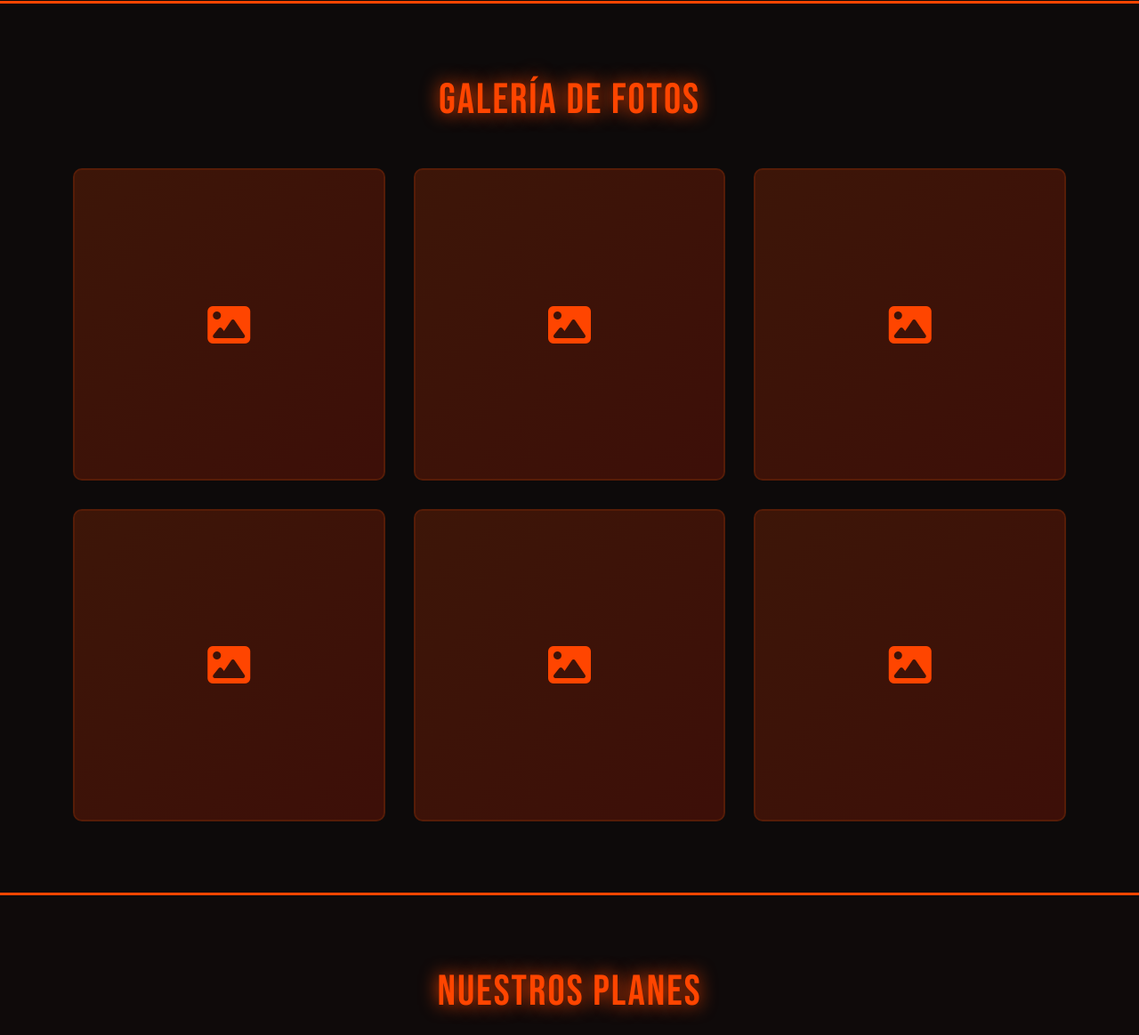
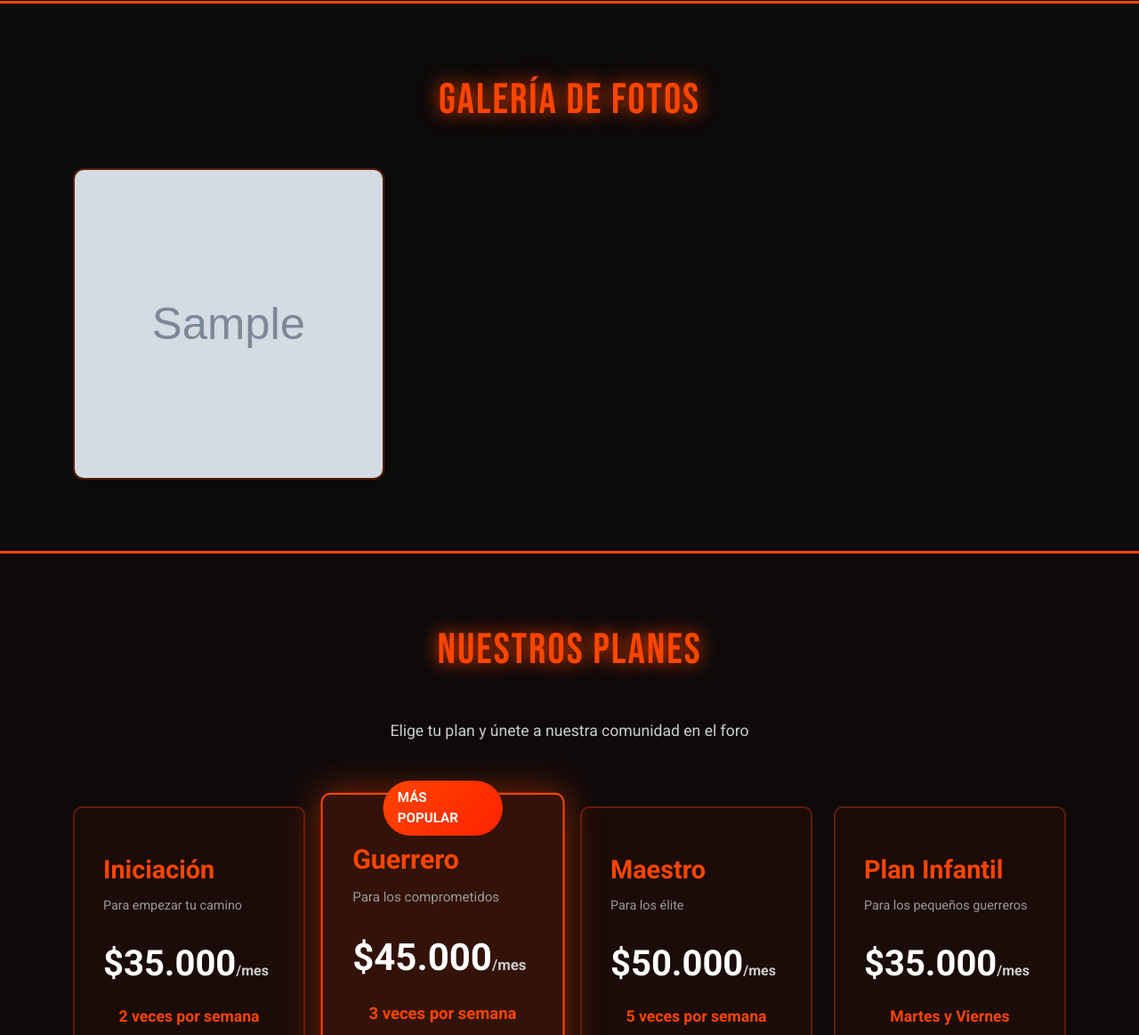
Before and after one commit to benjaminneira01/Web-temple, a Django app: page / in a window 1280 px wide. Shown: the part 1802-2965 px from the top of the page at 89% size. Run offline with Django 5.2, Linux system fonts and the light colour scheme; tables that the repository leaves empty hold one stand-in row (values such as "Sample post"); grey boxes marked "Sample" are stand-in pictures.

Commit message:
galeria de fotos dinamica

```diff
--- /dev/null
+++ b/temple/static/css/galeria.css
@@ -0,0 +1,19 @@
+.galeria-item{
+    height:350px;
+    overflow:hidden;
+    border-radius:12px;
+    border:2px solid rgba(255,69,0,.3);
+}
+
+.galeria-img{
+    width:100%;
+    height:100%;
+    object-fit:cover;
+    object-position:center;
+    display:block;
+    transition:.3s ease;
+}
+
+.galeria-item:hover .galeria-img{
+    transform:scale(1.05);
+}
--- a/temple/templates/temple/index.html
+++ b/temple/templates/temple/index.html
@@ -10,6 +10,7 @@
     <link rel="stylesheet" href="https://cdnjs.cloudflare.com/ajax/libs/font-awesome/6.4.0/css/all.min.css">
     <link href="https://fonts.googleapis.com/css2?family=Bebas+Neue&family=Roboto:wght@300;400;700&display=swap" rel="stylesheet">
     <link rel="stylesheet" href="{% static 'css/index.css' %}">
+    <link rel="stylesheet" href="{% static 'css/galeria.css' %}">
 </head>
 <style>.hero { min-height: 100vh; position: relative; display: flex; align-items: center; justify-content: center; overflow: hidden; background: url("{% static 'images/fondo-pagina.png' %}") center/cover no-repeat; padding: 9rem 2rem 2rem; }</style>
 <body>
@@ -146,15 +147,34 @@
     <section class="galeria" id="galeria">
         <div class="container">
             <h2>Galería de Fotos</h2>
+
             <div class="galeria-grid">
-                {% for foto in galeria %}
+
+                {% for foto in fotos_galeria %}
                 <div class="galeria-item">
-                    <div class="galeria-placeholder"><i class="fas fa-image"></i></div>
+
+                    {% if foto.imagen %}
+                    <img src="{{ foto.imagen.url }}"
+                        class="galeria-img"
+                        alt="{{ foto.titulo }}">
+                    {% endif %}
+
                     <div class="galeria-overlay">
-                        <div class="galeria-titulo">{{ foto.titulo }}</div>
+                        <div class="galeria-titulo">
+                            <strong>{{ foto.titulo }}</strong><br>
+                            <small>@{{ foto.autor.username }}</small>
+                        </div>
                     </div>
+
                 </div>
+                {% empty %}
+
+                <p style="color:#777; text-align:center; width:100%;">
+                    Aún no hay fotos publicadas en la galería principal.
+                </p>
+
                 {% endfor %}
+
             </div>
         </div>
     </section>
--- a/temple/urls.py
+++ b/temple/urls.py
@@ -10,5 +10,6 @@ urlpatterns = [
     path('comunidad/', views.comunidad, name='comunidad'),
     path('terminos/', views.terminos, name='terminos'),
     path('publicacion/eliminar/<int:publicacion_id>/', views.eliminar_publicacion, name='eliminar_publicacion'),
-    path('publicacion/galeria/<int:publicacion_id>/',views.toggle_galeria,name='toggle_galeria'),
+    path('toggle-galeria/<int:publicacion_id>/', views.toggle_galeria, name='toggle_galeria'),
+
 ]
--- a/temple/views.py
+++ b/temple/views.py
@@ -5,10 +5,31 @@ from django.contrib.auth.views import LoginView, LogoutView
 from .forms import RegistroForm, PerfilForm, HistoriaDojoForm
 from .models import Perfil, HistoriaDojo,Evento
 
+import json
+from django.http import JsonResponse
 
+@login_required
+def toggle_galeria(request, publicacion_id):
+    publicacion = HistoriaDojo.objects.get(
+        id=publicacion_id,
+        autor=request.user
+    )
+
+    if request.method == 'POST':
+        data = json.loads(request.body)
+        publicacion.mostrar_galeria = data.get('mostrar_galeria', False)
+        publicacion.save()
+
+        return JsonResponse({'ok': True})
+
+    return JsonResponse({'ok': False}, status=400)
 
 def index(request):
     eventos = Evento.objects.filter(activo=True)
+
+    fotos_galeria = HistoriaDojo.objects.filter(
+    mostrar_galeria=True
+    ).select_related('autor').order_by('-fecha_creacion')[:6]
 
 
     planes = [
@@ -69,16 +90,8 @@ def index(request):
         },
     ]
 
-    galeria = [
-        {'titulo': 'Entrenamiento Matutino'},
-        {'titulo': 'Torneo 2024'},
-        {'titulo': 'Ceremonia de Poder'},
-        {'titulo': 'Maestros del Dojo'},
-        {'titulo': 'Iniciación de Guerreros'},
-        {'titulo': 'Arena de Fuego'},
-    ]
 
-    return render(request, 'temple/index.html', {'eventos': eventos, 'planes': planes, 'galeria': galeria})
+    return render(request, 'temple/index.html', {'eventos': eventos, 'planes': planes,'fotos_galeria': fotos_galeria,})
 
 
 def terminos(request):
```
Also changed, not shown: temple/templates/temple/perfil.html (+19 -0 lines), media/historias_dojo/nva_brauna.png (deleted), media/historias_dojo/perfil_2.jpeg (added), media/historias_dojo/perfil_3.jpeg (added).
